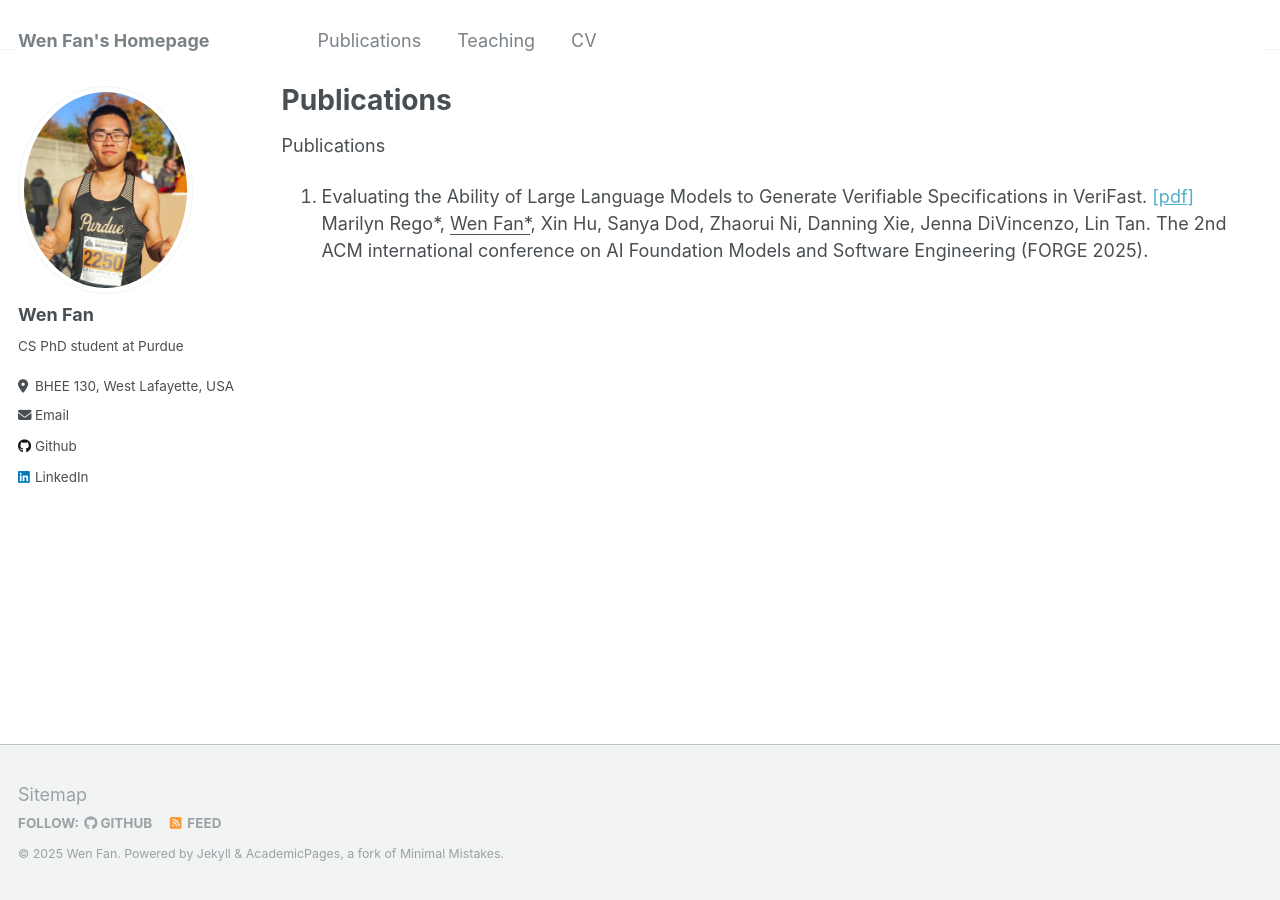
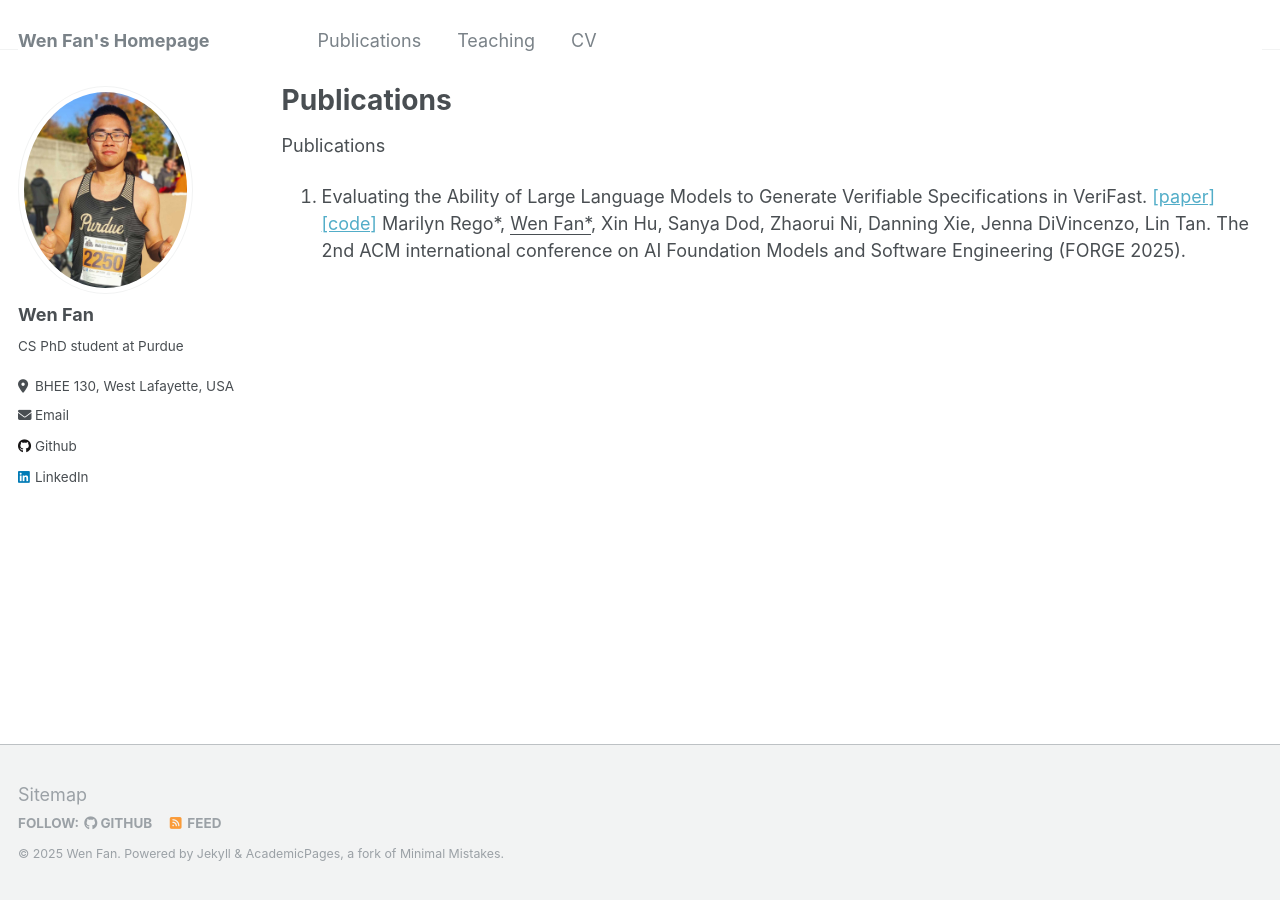
Before and after one commit to fanweneddie/fanweneddie.github.io, a Jekyll site: the page built from _pages/publications.md, in a window 1280 px wide. Built offline with Jekyll 4.4.1, drawn with Linux system fonts in a browser that asks for light colours.

Commit message:
add link to forge25 code in publications

```diff
--- a/_pages/publications.md
+++ b/_pages/publications.md
@@ -10,7 +10,7 @@ author_profile: true
 Publications <br>
 <ol>
     <li>
-        Evaluating the Ability of Large Language Models to Generate Verifiable Specifications in VeriFast. <a href="https://arxiv.org/abs/2411.02318" target="_blank">[pdf]</a>
+        Evaluating the Ability of Large Language Models to Generate Verifiable Specifications in VeriFast. <a href="https://arxiv.org/abs/2411.02318" target="_blank">[paper]</a> <a href="https://fanweneddie.github.io/files/forge25-rep_package.zip" target="_blank">[code]</a>
         Marilyn Rego*, <u>Wen Fan*</u>, Xin Hu, Sanya Dod, Zhaorui Ni, Danning Xie, Jenna DiVincenzo, Lin Tan. The 2nd ACM international conference on AI Foundation Models and Software Engineering (FORGE 2025).
     </li>
 </ol>
```
